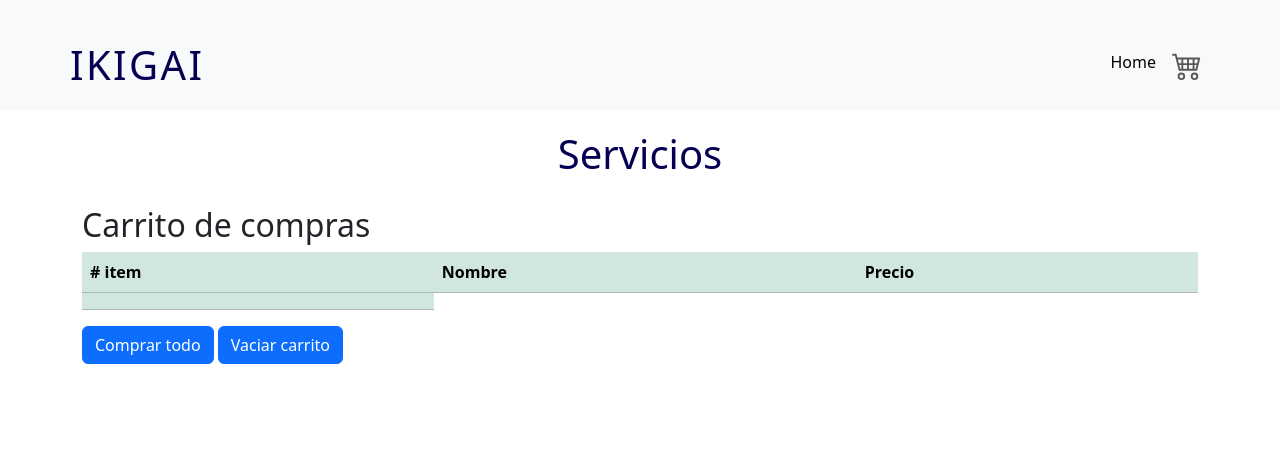
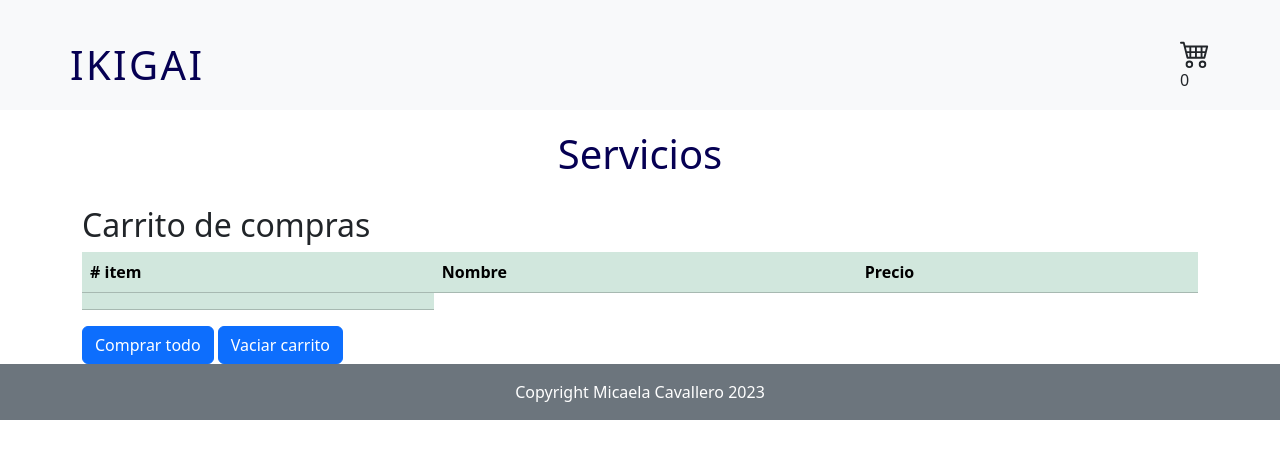
Before and after one commit to Mikemmacoder/CarritoDeServicios_Micaela-Cavallero, a plain HTML site: page index.html in a window 1280 px wide. Drawn offline with nearby package versions, Linux system fonts and the light colour scheme; some packages are replaced by stand-ins of ours; no server answers; a script that the page names is missing.

Commit message:
imagenes en tarjetas

```diff
--- a/css/estilo.css
+++ b/css/estilo.css
@@ -23,3 +23,6 @@ h1 {
     margin: 5px;
     background-color: azure;
 }
+.carroNum{
+    display: inline-block;
+}
--- a/index.html
+++ b/index.html
@@ -16,17 +16,9 @@
         <nav class="navbar-expand-lg bg-body-tertiary">
             <div class="navbar">
                 <a class="navbar-brand empresa" href="#">IKIGAI</a>
-                <ul class="navbar-nav">
-                    <li class="nav-item">
-                        <a class="nav-link active" aria-current="page" href="#">Home</a>
+                <ul class="navbar-nav" id="graficoCarrito">
+                    <li class="nav-item" >
                     </li>
-                    <li class="nav-item">
-                        <a class="nav-link" href="#">
-                                <svg xmlns="http://www.w3.org/2000/svg" width="30" height="30" fill="currentColor" class="bi bi-cart4" viewBox="0 0 16 16">
-                                    <path d="M0 2.5A.5.5 0 0 1 .5 2H2a.5.5 0 0 1 .485.379L2.89 4H14.5a.5.5 0 0 1 .485.621l-1.5 6A.5.5 0 0 1 13 11H4a.5.5 0 0 1-.485-.379L1.61 3H.5a.5.5 0 0 1-.5-.5zM3.14 5l.5 2H5V5H3.14zM6 5v2h2V5H6zm3 0v2h2V5H9zm3 0v2h1.36l.5-2H12zm1.11 3H12v2h.61l.5-2zM11 8H9v2h2V8zM8 8H6v2h2V8zM5 8H3.89l.5 2H5V8zm0 5a1 1 0 1 0 0 2 1 1 0 0 0 0-2zm-2 1a2 2 0 1 1 4 0 2 2 0 0 1-4 0zm9-1a1 1 0 1 0 0 2 1 1 0 0 0 0-2zm-2 1a2 2 0 1 1 4 0 2 2 0 0 1-4 0z"/>
-                                </svg>
-                            </a>
-                        </li>
                 </ul>
             </div>
         </nav>
@@ -44,7 +36,7 @@
         </section>
         <aside>
 
-			<div id="carrito">
+            <div id="carrito">
                 <h2>Carrito de compras</h2>
                 <table class="table table-success table-striped">
                     <thead class="thead-dark">
@@ -64,15 +56,24 @@
                 </table>
                 <div id="total"></div>
             </div>
-			<button id="comprar-btn" class="btn btn-primary">Comprar todo</button>
+            <button id="comprar-btn" class="btn btn-primary">Comprar todo</button>
             <button id="vaciar-carrito-btn" class="btn btn-primary">Vaciar carrito</button>
             </div>
 
-		</aside>
+        </aside>
 
     </main>
+    <footer class="text-bg-secondary p-3 ">
+        <div class="container">
+            <p class="m-0 text-center text-white">
+                Copyright Micaela Cavallero 2023
+            </p>
+        </div>
+    </footer>
 
-    <link rel="stylesheet" href="https://cdnjs.cloudflare.com/ajax/libs/sweetalert2/11.7.3/sweetalert2.min.css" integrity="sha512-NvuRGlPf6cHpxQqBGnPe7fPoACpyrjhlSNeXVUY7BZAj1nNhuNpRBq3osC4yr2vswUEuHq2HtCsY2vfLNCndYA==" crossorigin="anonymous" referrerpolicy="no-referrer" />
+    <link rel="stylesheet" href="https://cdnjs.cloudflare.com/ajax/libs/sweetalert2/11.7.3/sweetalert2.min.css"
+        integrity="sha512-NvuRGlPf6cHpxQqBGnPe7fPoACpyrjhlSNeXVUY7BZAj1nNhuNpRBq3osC4yr2vswUEuHq2HtCsY2vfLNCndYA=="
+        crossorigin="anonymous" referrerpolicy="no-referrer" />
     <script src="./sweetalert2.min.js"></script>
     <script src="js/app.js"></script>
 
--- a/js/app.js
+++ b/js/app.js
@@ -27,12 +27,13 @@ fetch("js/servicios.json")
             let carta = document.createElement('div');
             carta.className = 'card col-md-3 col-sm-5 cartaServicio';
             carta.innerHTML = `
-        <div class="card-body">
+            <div class="card-body">
             <h5 class="card-title">${servicio.nombre}</h5>
+            <img src="${servicio.imagen}" class="card-img-top">
             <p class="card-text">${'Modalidades: ' + servicio.modalidad}</p>
             <p class="card-text">${'Duración: ' + servicio.duracion + ' hora(s).'}<p>
             <p class="card-text">Precio por encuentro $ ${servicio.precio}</p>
-            <button id="btn${servicio.id}" class="btn btn-primary comprar">Comprar</button>
+            <button id="btn${servicio.id}" class="btn btn-primary comprar">Agregar al carrito</button>
         </div>`;
             articuloCartas.append(carta);
         }
@@ -146,3 +147,14 @@ botonVaciar.addEventListener("click", () => {
         }
     );
 });
+
+let graficoCarrito = document.getElementById('graficoCarrito');
+let graficoCarri = document.createElement('div');
+graficoCarri.className = 'carroNum';
+graficoCarri.innerHTML = `
+    <svg xmlns="http://www.w3.org/2000/svg" width="30" height="30" fill="currentColor"
+    class="bi bi-cart4" viewBox="0 0 16 16">
+    <path d="M0 2.5A.5.5 0 0 1 .5 2H2a.5.5 0 0 1 .485.379L2.89 4H14.5a.5.5 0 0 1 .485.621l-1.5 6A.5.5 0 0 1 13 11H4a.5.5 0 0 1-.485-.379L1.61 3H.5a.5.5 0 0 1-.5-.5zM3.14 5l.5 2H5V5H3.14zM6 5v2h2V5H6zm3 0v2h2V5H9zm3 0v2h1.36l.5-2H12zm1.11 3H12v2h.61l.5-2zM11 8H9v2h2V8zM8 8H6v2h2V8zM5 8H3.89l.5 2H5V8zm0 5a1 1 0 1 0 0 2 1 1 0 0 0 0-2zm-2 1a2 2 0 1 1 4 0 2 2 0 0 1-4 0zm9-1a1 1 0 1 0 0 2 1 1 0 0 0 0-2zm-2 1a2 2 0 1 1 4 0 2 2 0 0 1-4 0z" />
+    </svg>
+    <p class="card-text">${carrito.length}</p>`;
+    graficoCarrito.append(graficoCarri);
```
